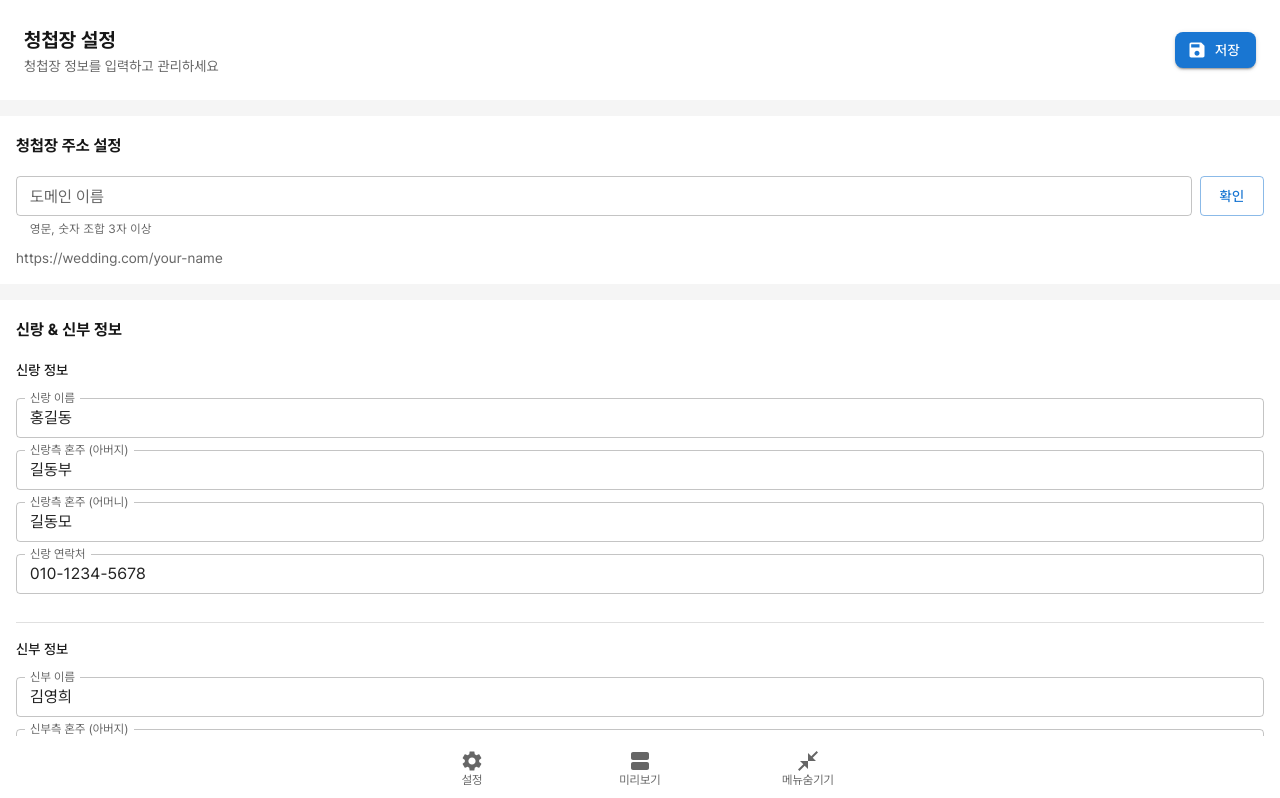
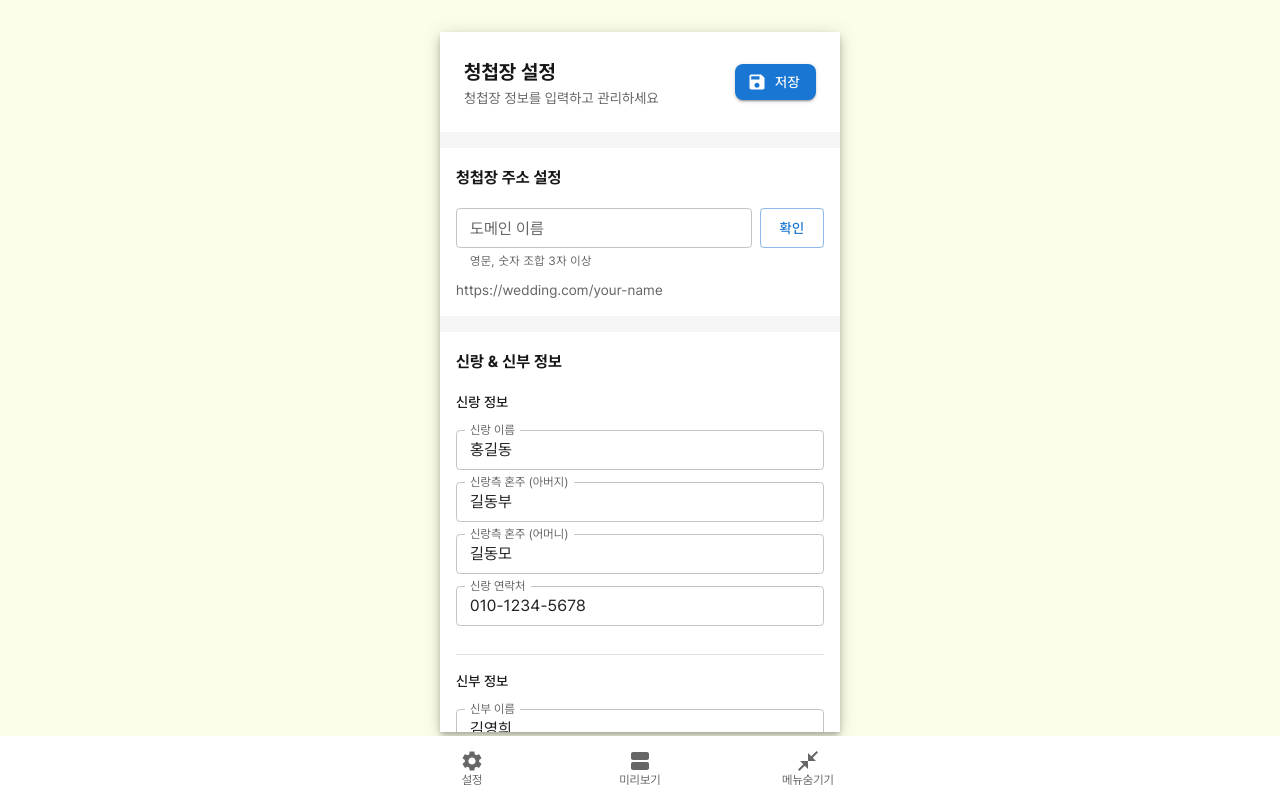
Before and after one commit to greekr4/mobile_merry_card, a Next.js app: page /settings in a window 1280 px wide. Shown: the top 798 px of the page. Built offline with nearby package versions, Linux system fonts and the light colour scheme.

Commit message:
update: mobile

```diff
--- a/src/component/setting/SettingPage.tsx
+++ b/src/component/setting/SettingPage.tsx
@@ -59,7 +59,28 @@ const SettingPage = () => {
   };
 
   return (
-    <Box sx={{ pb: 8, bgcolor: "#f5f5f5", minHeight: "100vh" }}>
+    <Box
+      sx={{
+        width: "100vw",
+        height: "100%",
+        bgcolor: "#fbffe9", // 전체 배경색
+        display: "flex",
+        justifyContent: "center",
+        alignItems: "center",
+      }}
+    >
+      <Box
+        sx={{
+          width: { xs: "100vw", sm: 400 },
+          height: { xs: "100vh", sm: 700 },
+          bgcolor: "#f5f5f5",
+          boxShadow: { sm: 6 },
+          overflow: "auto",
+          position: "relative",
+          my: { xs: 0, sm: 4 },
+        }}
+      >
+        <Box sx={{ pb: 10, bgcolor: "#f5f5f5", minHeight: "100vh" }}>
           {/* 헤더 */}
           <Box
             sx={{
@@ -268,7 +289,11 @@ const SettingPage = () => {
 
           {/* 청첩장 구성 설정 */}
           <Box sx={{ bgcolor: "#fff", mb: 2 }}>
-        <Typography variant="subtitle1" fontWeight="bold" sx={{ p: 2, pb: 1 }}>
+            <Typography
+              variant="subtitle1"
+              fontWeight="bold"
+              sx={{ p: 2, pb: 1 }}
+            >
               청첩장 구성 설정
             </Typography>
 
@@ -331,7 +356,10 @@ const SettingPage = () => {
                 <ListItemIcon>
                   <DateRange />
                 </ListItemIcon>
-            <ListItemText primary="달력 표시" secondary="예식일 달력 표시" />
+                <ListItemText
+                  primary="달력 표시"
+                  secondary="예식일 달력 표시"
+                />
                 <Switch
                   checked={showCalendar}
                   onChange={() => setShowCalendar(!showCalendar)}
@@ -360,14 +388,22 @@ const SettingPage = () => {
 
           {/* 공개 설정 */}
           <Box sx={{ bgcolor: "#fff" }}>
-        <Typography variant="subtitle1" fontWeight="bold" sx={{ p: 2, pb: 1 }}>
+            <Typography
+              variant="subtitle1"
+              fontWeight="bold"
+              sx={{ p: 2, pb: 1 }}
+            >
               공개 설정
             </Typography>
 
             <List disablePadding>
               <ListItem>
                 <ListItemIcon>
-              {domain && domainAvailable ? <Visibility /> : <VisibilityOff />}
+                  {domain && domainAvailable ? (
+                    <Visibility />
+                  ) : (
+                    <VisibilityOff />
+                  )}
                 </ListItemIcon>
                 <ListItemText
                   primary="청첩장 공개 상태"
@@ -385,6 +421,8 @@ const SettingPage = () => {
             </List>
           </Box>
         </Box>
+      </Box>
+    </Box>
   );
 };
 
```
Also changed, not shown: src/component/index/IndexPage.tsx (+24 -1 lines). Lines whose indentation alone changed are shown as unchanged.
